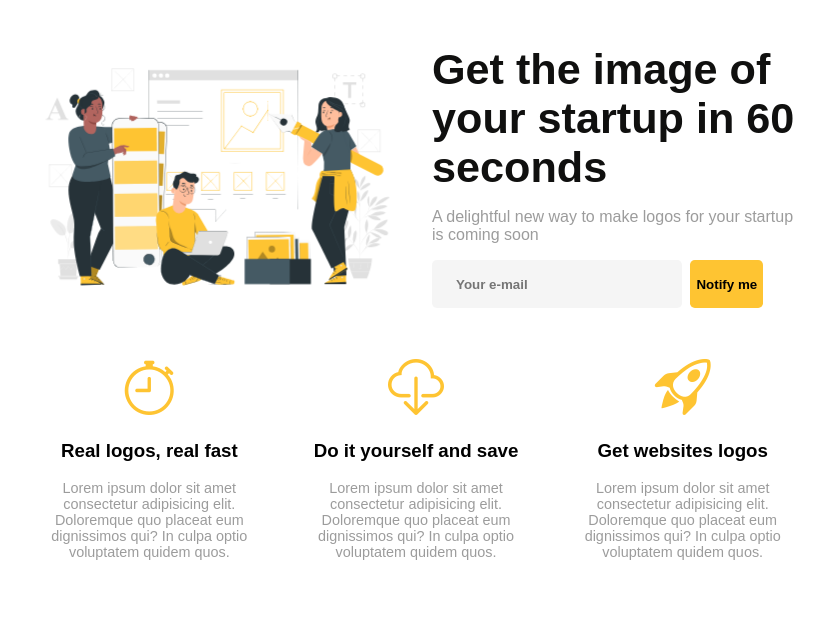
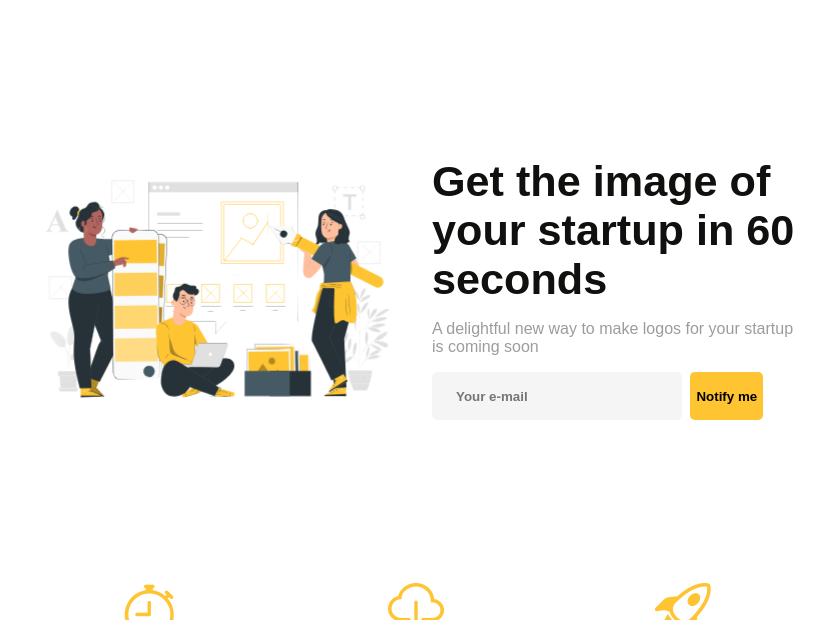
Before and after one commit to Tabares7/learning-sass, a website: page index.html in a window 1280 px wide. Shown: the part 83-703 px from the top of the page, without its empty margins (224-1048 px from the left). Drawn offline with nearby package versions, Linux system fonts and the light colour scheme.

Commit message:
fixing section's margin

```diff
--- a/sass/styles.scss
+++ b/sass/styles.scss
@@ -23,7 +23,8 @@ body {
 }
 
 section {
-  margin: 3rem auto;
+  margin: 10rem auto;
+
 }
 
 .header {
```
Also changed, not shown: css/styles.css, 1 other file.
